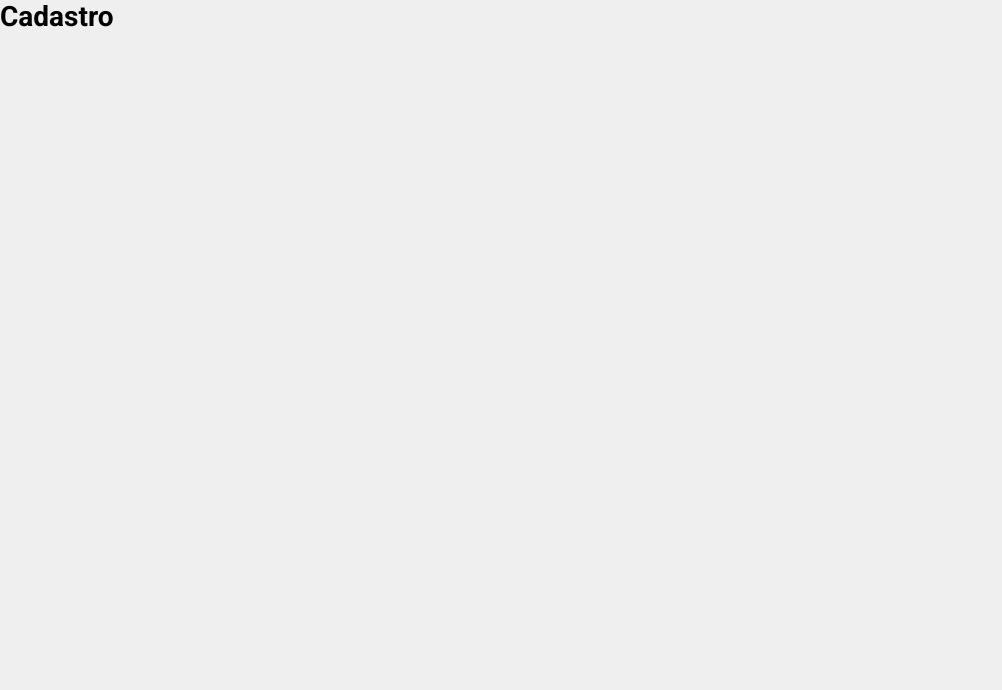
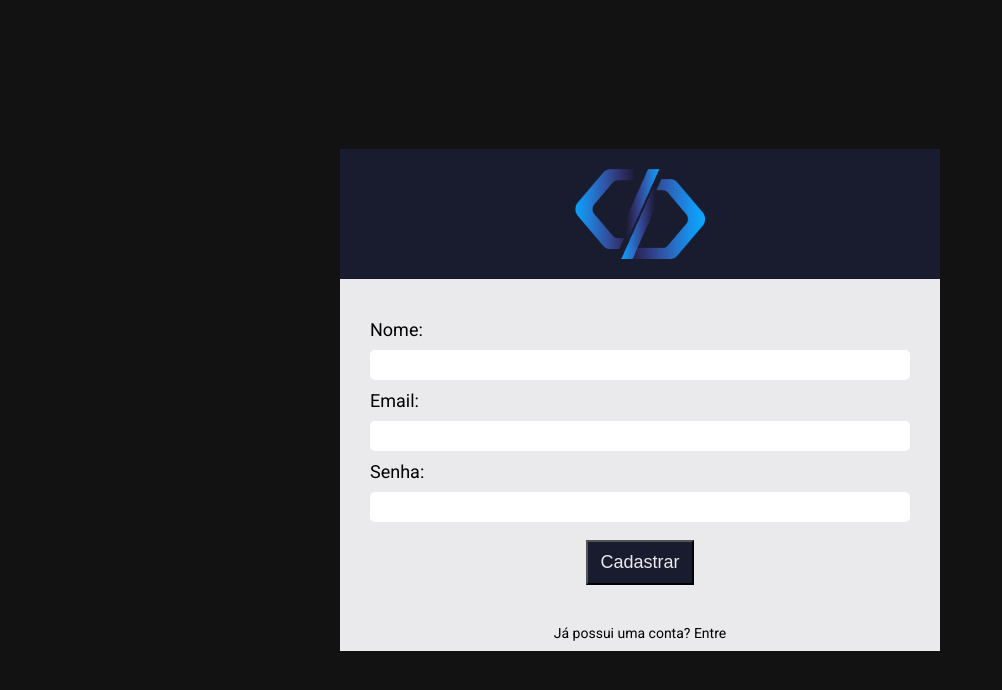
Before and after one commit to luisbelisario/servicedesk, a React (Create React App) app: page /register in a window 1280 px wide. Shown: the top 690 px of the page, without its empty margins (0-1002 px from the left). Built offline with nearby package versions, Linux system fonts and the light colour scheme.

Commit message:
Iniciei a construcao das funcoes de autenticacao

```diff
--- /dev/null
+++ b/src/contexts/auth.jsx
@@ -0,0 +1,32 @@
+import { useState, useEffect, createContext } from "react";
+import firebase from "../services/firebaseConnection";
+
+export const AuthContext = createContext({});
+
+function AuthProvider({ children }){
+    const [user, setUser] = useState(null);
+    const [loadingAuth, setLoadingAuth] = useState(false);
+    const [loading, setLoading] = useState(true);
+
+    useEffect(() => {
+
+        function loadStorage() {
+            const storageUser = localStorage.getItem('SystemUser');
+            if(storageUser) {
+                setUser(JSON.parse(storageUser));
+                setLoading(false);
+            }
+            setLoading(false);
+        }
+
+        loadStorage();
+    }, [])
+
+    return(
+        <AuthContext.Provider value={{ signed: !!user, user, loading }}>
+            {children}
+        </AuthContext.Provider>
+    )
+}
+
+export default AuthProvider;
--- a/src/pages/SignUp/index.jsx
+++ b/src/pages/SignUp/index.jsx
@@ -1,7 +1,42 @@
+import { useState } from 'react';
+import { Link } from 'react-router-dom';
+
+
+import './signup.css';
+import logo from '../../assets/logo.png'
+
+
 function SignUp() {
+
+    const [nome, setNome] = useState('');
+    const [email, setEmail] = useState('');
+    const [password, setPassword] = useState('');
+
+    function handleSubmit(e) {
+        e.preventDefault();
+        alert('Clicastes');
+        setEmail('');
+        setPassword('');
+    }
+
     return (
-        <div>
-           <h1>Cadastro</h1>
+        <div className="container-center">
+           <div className="login">
+                <div className="logo-area">
+                    <img src={logo} alt="Logotipo sistema" />
+                </div>
+                <form action="" onSubmit={handleSubmit} className="form-area">
+                    <label htmlFor="">Nome: </label>
+                    <input type="text" value={nome} onChange={ (e) => setNome(e.target.value) } />
+                    <label htmlFor="">Email: </label>
+                    <input type="email" value={email} onChange={ (e) => setEmail(e.target.value) } />
+                    <label htmlFor="">Senha: </label>
+                    <input type="password" value={password} onChange={ (e) => setPassword(e.target.value) } />
+                    <button type="submit">Cadastrar</button>
+                </form>
+
+                <Link to="/">Já possui uma conta? Entre</Link>
+           </div>
         </div>
     )
 }
--- /dev/null
+++ b/src/pages/SignUp/signup.css
@@ -0,0 +1,71 @@
+.container-center {
+    width: 100vw;
+    height: 100vh;
+    background-color: #121212;
+    display: flex;
+    justify-content: center;
+    align-items: center;
+}
+
+.login {
+    background: #EAEAEC;
+    width: 600px;
+    display: flex;
+    align-items: center;
+    justify-content: center;
+    flex-direction: column;
+}
+
+.logo-area {
+    display: flex;
+    justify-content: center;
+    background-color: #181c2e;
+    width: 100%;
+}
+
+.logo-area img {
+    padding: 20px;
+    width: 170px;
+    height: 130px;
+}
+
+.form-area {
+    display: flex;
+    flex-direction: column;
+    width: 90%;
+    padding: 30px 0;
+}
+
+.form-area label {
+    font-size: 18px;
+    margin: 10px 0;
+}
+
+.form-area input {
+    border: 0;
+    border-radius: 5px;
+    height: 30px;
+    padding: 10px;
+    background-color: #FFF;
+    font-size: 16px;
+}
+
+.form-area button {
+    margin-top: 18px;
+    width: 20%;
+    align-self: center;
+    background-color: #181c2e;
+    color: #EAEAEC;
+    font-size: 18px;
+    padding: 10px 0;
+}
+
+.form-area button:hover {
+    background-color: #2f375b;
+}
+
+.login a {
+   margin: 10px 0;
+   color: #000;
+   cursor: pointer;
+}
--- a/src/routes/Route.jsx
+++ b/src/routes/Route.jsx
@@ -1,13 +1,14 @@
+import { useContext } from "react";
 import { Route, Redirect } from "react-router-dom";
+import { AuthContext } from "../contexts/auth";
 
 export default function RouteWrapper({
     component: Component,
     isPrivate,
     ...rest
 }){
+    const { signed, loading } = useContext(AuthContext);
 
-    const loading = false;
-    const signed = false;
 
     if(loading) {
         return (
```
Also changed, not shown: src/App.jsx (+6 -3 lines).
